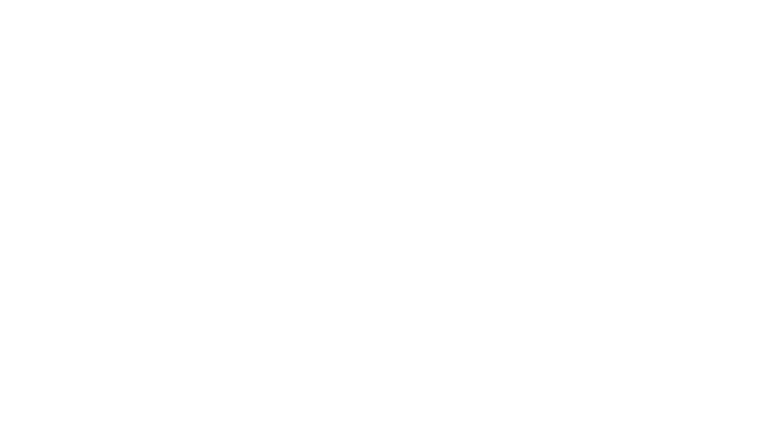
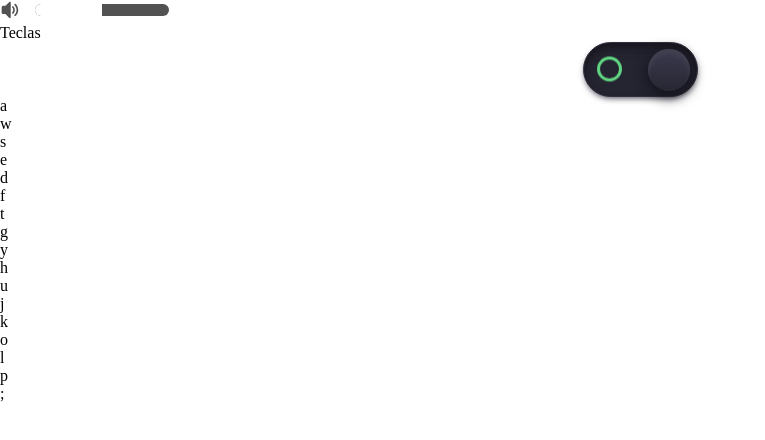
Before and after one commit to Amadeo-Frontend/DIO-Piano_JS, a plain HTML site: page index.html in a window 1280 px wide. Shown: the whole page, without its empty margins (0-765 px from the left). Drawn offline with Linux system fonts and the light colour scheme.

Commit message:
Adiconando a base do HTML

```diff
--- a/index.html
+++ b/index.html
@@ -1,15 +1,58 @@
 <!DOCTYPE html>
 <html lang="pt-BR">
-<head>
-    <meta charset="UTF-8">
-    <meta name="viewport" content="width=device-width, initial-scale=1.0">
+  <head>
+    <meta charset="UTF-8" />
+    <meta name="viewport" content="width=device-width, initial-scale=1.0" />
     <title>Dio Piano</title>
-    <link rel="stylesheet" href="./src/styles/main.css">
-    <link rel="stylesheet" href="./src/styles/reset.css">
-</head>
-<body>
-
+    <link rel="stylesheet" href="./src/styles/main.css" />
+    <link rel="stylesheet" href="./src/styles/reset.css" />
+  </head>
+  <body>
+    <div class="container">
+      <header>
+        <label class="slider">
+            <input type="range" class="level">
+            <svg class="volume" xmlns="http://www.w3.org/2000/svg" version="1.1" xmlns:xlink="http://www.w3.org/1999/xlink" width="512" height="512" x="0" y="0" viewBox="0 0 24 24" style="enable-background:new 0 0 512 512" xml:space="preserve">
+                <g>
+                    <path d="M18.36 19.36a1 1 0 0 1-.705-1.71C19.167 16.148 20 14.142 20 12s-.833-4.148-2.345-5.65a1 1 0 1 1 1.41-1.419C20.958 6.812 22 9.322 22 12s-1.042 5.188-2.935 7.069a.997.997 0 0 1-.705.291z" fill="currentColor" data-original="#000000"></path>
+                    <path d="M15.53 16.53a.999.999 0 0 1-.703-1.711C15.572 14.082 16 13.054 16 12s-.428-2.082-1.173-2.819a1 1 0 1 1 1.406-1.422A6 6 0 0 1 18 12a6 6 0 0 1-1.767 4.241.996.996 0 0 1-.703.289zM12 22a1 1 0 0 1-.707-.293L6.586 17H4c-1.103 0-2-.897-2-2V9c0-1.103.897-2 2-2h2.586l4.707-4.707A.998.998 0 0 1 13 3v18a1 1 0 0 1-1 1z" fill="currentColor" data-original="#000000"></path>
+                </g>
+            </svg>
+        </label>
+        <div class="column keys-check">
+          <span>Teclas</span>
+          <label class="switch-button" for="switch">
+            <div class="switch-outer">
+              <input id="switch" type="checkbox" checked />
+              <div class="button">
+                <span class="button-toggle"></span>
+                <span class="button-indicator"></span>
+              </div>
+            </div>
+          </label>
+        </div>
+      </header>
+      <ul class="piano-keys">
+        <li class="key white"><span>a</span></li>
+        <li class="key black"><span>w</span></li>
+        <li class="key white"><span>s</span></li>
+        <li class="key black"><span>e</span></li>
+        <li class="key white"><span>d</span></li>
+        <li class="key black"><span>f</span></li>
+        <li class="key white"><span>t</span></li>
+        <li class="key black"><span>g</span></li>
+        <li class="key white"><span>y</span></li>
+        <li class="key black"><span>h</span></li>
+        <li class="key white"><span>u</span></li>
+        <li class="key black"><span>j</span></li>
+        <li class="key white"><span>k</span></li>
+        <li class="key black"><span>o</span></li>
+        <li class="key white"><span>l</span></li>
+        <li class="key black"><span>p</span></li>
+        <li class="key white"><span>;</span></li>
+      </ul>
+    </div>
 
     <script src="./src/scripts/main.js" defer></script>
-</body>
+  </body>
 </html>
--- a/src/styles/main.css
+++ b/src/styles/main.css
@@ -0,0 +1,203 @@
+
+
+
+
+.switch-button {
+    display: -webkit-box;
+    display: -ms-flexbox;
+    display: flex;
+    -webkit-box-align: center;
+    align-items: center;
+    -webkit-box-pack: center;
+    justify-content: center;
+    justify-content: center;
+    margin: auto;
+    height: 55px;
+  }
+
+  .switch-button .switch-outer {
+    height: 100%;
+    background: #252532;
+    width: 115px;
+    border-radius: 165px;
+    -webkit-box-shadow: inset 0px 5px 10px 0px #16151c, 0px 3px 6px -2px #403f4e;
+    box-shadow: inset 0px 5px 10px 0px #16151c, 0px 3px 6px -2px #403f4e;
+    border: 1px solid #32303e;
+    padding: 6px;
+    -webkit-box-sizing: border-box;
+    box-sizing: border-box;
+    cursor: pointer;
+    -webkit-tap-highlight-color: transparent;
+  }
+
+  .switch-button .switch-outer input[type="checkbox"] {
+    opacity: 0;
+    -webkit-appearance: none;
+    -moz-appearance: none;
+    appearance: none;
+    position: absolute;
+  }
+
+  .switch-button .switch-outer .button-toggle {
+    height: 42px;
+    width: 42px;
+    background: -webkit-gradient(
+      linear,
+      left top,
+      left bottom,
+      from(#3b3a4e),
+      to(#272733)
+    );
+    background: -o-linear-gradient(#3b3a4e, #272733);
+    background: linear-gradient(#3b3a4e, #272733);
+    border-radius: 100%;
+    -webkit-box-shadow: inset 0px 5px 4px 0px #424151, 0px 4px 15px 0px #0f0e17;
+    box-shadow: inset 0px 5px 4px 0px #424151, 0px 4px 15px 0px #0f0e17;
+    position: relative;
+    z-index: 2;
+    -webkit-transition: left 0.3s ease-in;
+    -o-transition: left 0.3s ease-in;
+    transition: left 0.3s ease-in;
+    left: 0;
+  }
+
+  .switch-button
+    .switch-outer
+    input[type="checkbox"]:checked
+    + .button
+    .button-toggle {
+    left: 58%;
+  }
+
+  .switch-button
+    .switch-outer
+    input[type="checkbox"]:checked
+    + .button
+    .button-indicator {
+    -webkit-animation: indicator 1s forwards;
+    animation: indicator 1s forwards;
+  }
+
+  .switch-button .switch-outer .button {
+    width: 100%;
+    height: 100%;
+    display: -webkit-box;
+    display: -ms-flexbox;
+    display: flex;
+    position: relative;
+    -webkit-box-pack: justify;
+    justify-content: space-between;
+  }
+
+  .switch-button .switch-outer .button-indicator {
+    height: 25px;
+    width: 25px;
+    top: 50%;
+    -webkit-transform: translateY(-50%);
+    transform: translateY(-50%);
+    border-radius: 50%;
+    border: 3px solid #ef565f;
+    -webkit-box-sizing: border-box;
+    box-sizing: border-box;
+    right: 10px;
+    position: relative;
+  }
+
+  @-webkit-keyframes indicator {
+    30% {
+      opacity: 0;
+    }
+
+    0% {
+      opacity: 1;
+    }
+
+    100% {
+      opacity: 1;
+      border: 3px solid #60d480;
+      left: -68%;
+    }
+  }
+
+  @keyframes indicator {
+    30% {
+      opacity: 0;
+    }
+
+    0% {
+      opacity: 1;
+    }
+
+    100% {
+      opacity: 1;
+      border: 3px solid #60d480;
+      left: -68%;
+    }
+  }
+
+  /* level settings 👇 */
+
+.slider {
+    /* slider */
+    --slider-width: 100%;
+    --slider-height: 6px;
+    --slider-bg: rgb(82, 82, 82);
+    --slider-border-radius: 999px;
+    /* level */
+    --level-color: #fff;
+    --level-transition-duration: .1s;
+    /* icon */
+    --icon-margin: 15px;
+    --icon-color: var(--slider-bg);
+    --icon-size: 25px;
+  }
+
+  .slider {
+    cursor: pointer;
+    display: -webkit-inline-box;
+    display: -ms-inline-flexbox;
+    display: inline-flex;
+    -webkit-box-orient: horizontal;
+    -webkit-box-direction: reverse;
+    -ms-flex-direction: row-reverse;
+    flex-direction: row-reverse;
+    -webkit-box-align: center;
+    -ms-flex-align: center;
+    align-items: center;
+  }
+
+  .slider .volume {
+    display: inline-block;
+    vertical-align: top;
+    margin-right: var(--icon-margin);
+    color: var(--icon-color);
+    width: var(--icon-size);
+    height: auto;
+  }
+
+  .slider .level {
+    -webkit-appearance: none;
+    -moz-appearance: none;
+    appearance: none;
+    width: var(--slider-width);
+    height: var(--slider-height);
+    background: var(--slider-bg);
+    overflow: hidden;
+    border-radius: var(--slider-border-radius);
+    -webkit-transition: height var(--level-transition-duration);
+    -o-transition: height var(--level-transition-duration);
+    transition: height var(--level-transition-duration);
+    cursor: inherit;
+  }
+
+  .slider .level::-webkit-slider-thumb {
+    -webkit-appearance: none;
+    width: 0;
+    height: 0;
+    -webkit-box-shadow: -200px 0 0 200px var(--level-color);
+    box-shadow: -200px 0 0 200px var(--level-color);
+  }
+
+  .slider:hover .level {
+    height: calc(var(--slider-height) * 2);
+  }
```
